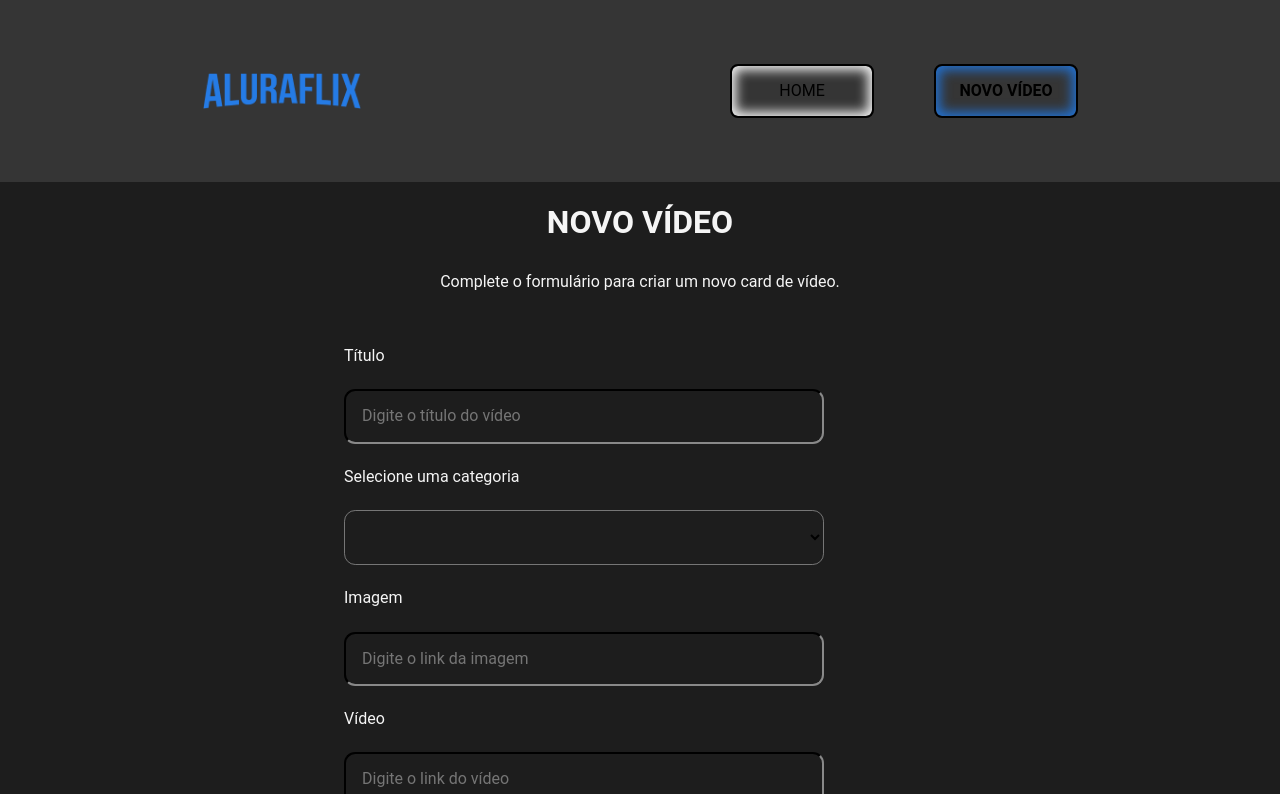
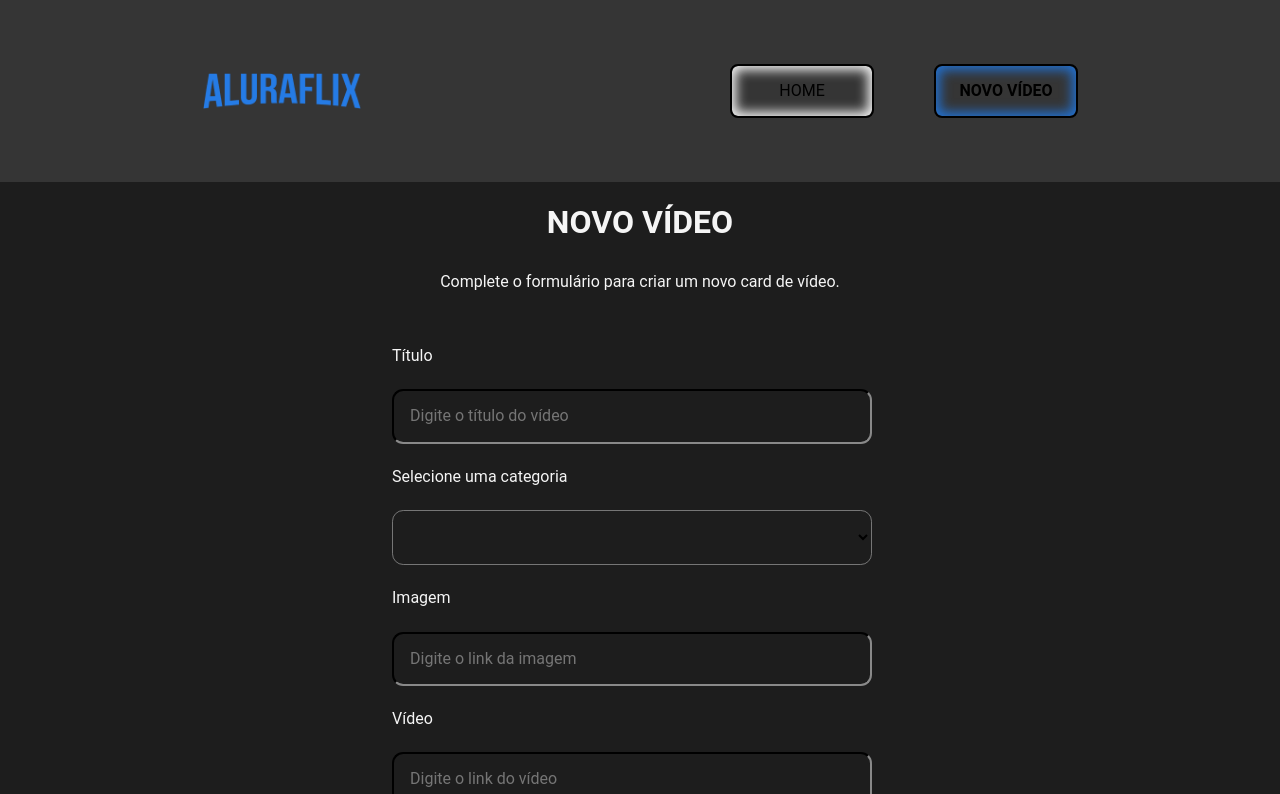
Before and after one commit to vana-cyber/aluraflix, a React (Vite) app: page /novovideo in a window 1280 px wide. Shown: the top 794 px of the page. Built offline with nearby package versions, Linux system fonts and the light colour scheme; no server answers.

Commit message:
Enhance FormularioCard styling with left margin and improve error handling for section validation

```diff
--- a/src/components/FormularioCard/index.jsx
+++ b/src/components/FormularioCard/index.jsx
@@ -11,6 +11,7 @@ const Formulario = styled.form`
     max-width: 40rem;
     padding: 1.5rem;
     width: 100%;
+    margin-left: 6rem;
 `
 
 const Label = styled.label`
@@ -132,6 +133,7 @@ export default function FormularioCard() {
                 setThumbnail('');
                 setUrl('');
                 setDescricao('');
+
             } else {
                 console.error('Seção não encontrada');
             }
```
